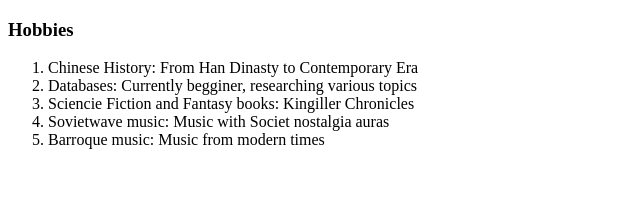
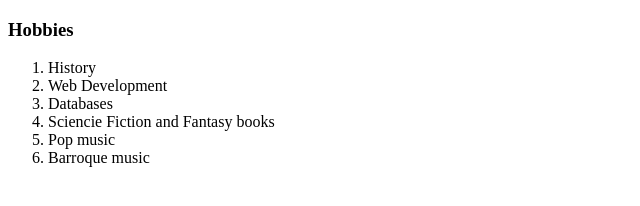
Before and after one commit to J0S3N/cv, a plain HTML site: page hobbies.html in a window 1280 px wide. Shown: the whole page, without its empty margins (0-640 px from the left). Drawn offline with Linux system fonts and the light colour scheme.

Commit message:
Update hobbies.html

```diff
--- a/hobbies.html
+++ b/hobbies.html
@@ -7,11 +7,12 @@
   <body>
     <h3>Hobbies</h3>
     <ol>
-      <li>Chinese History: From Han Dinasty to Contemporary Era</li>
-      <li>Databases: Currently begginer, researching various topics</li>
-      <li>Sciencie Fiction and Fantasy books: Kingiller Chronicles</li>
-      <li>Sovietwave music: Music with Societ nostalgia auras</li>
-      <li>Barroque music: Music from modern times</li>
+      <li>History</li>
+      <li>Web Development</li>
+      <li>Databases</li>
+      <li>Sciencie Fiction and Fantasy books</li>
+      <li>Pop music</li>
+      <li>Barroque music</li>
     </ol>
   </body>
 </html>
```
